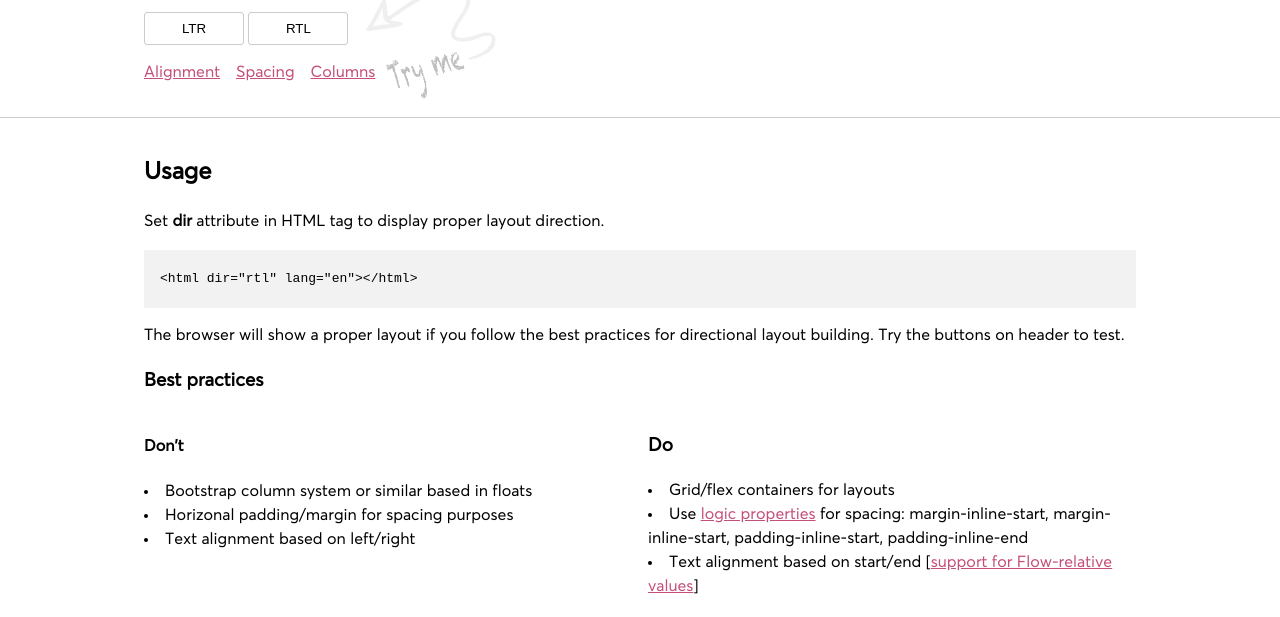
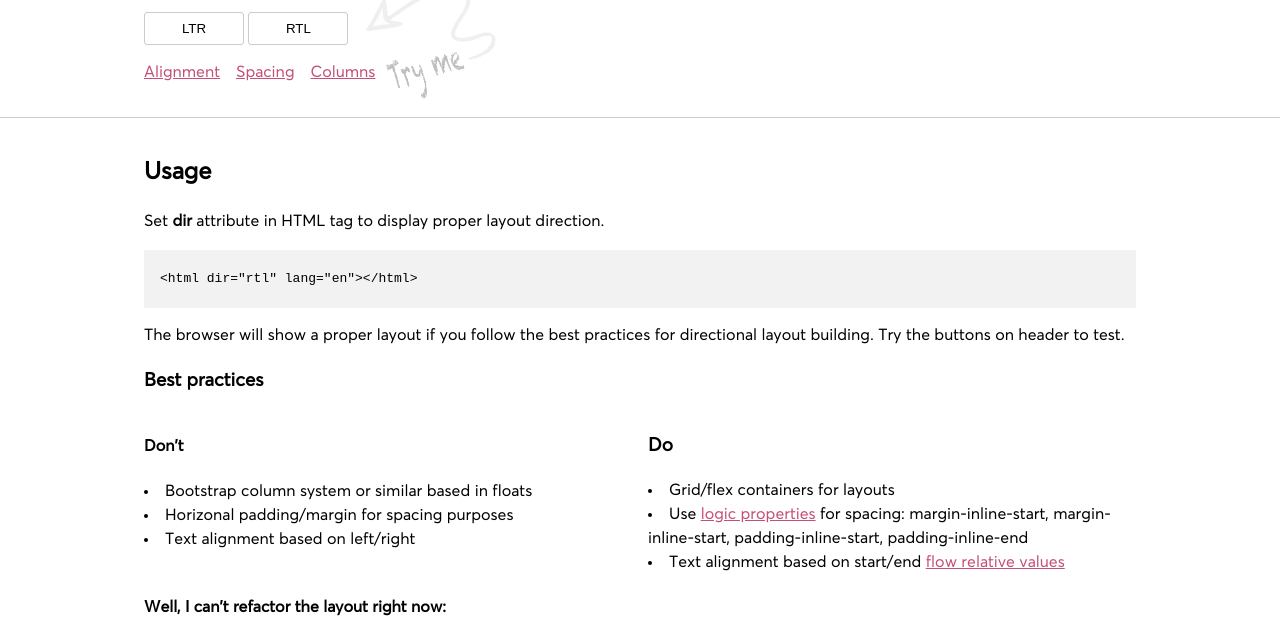
Before and after one commit to nabaroa/rtl-layout, a website: page index.html in a window 1280 px wide. Shown: the part 111-728 px from the top of the page. Drawn offline with Linux system fonts and the light colour scheme.

Commit message:
Update copy

```diff
--- a/index.html
+++ b/index.html
@@ -49,7 +49,7 @@
           <ul>
             <li>Grid/flex containers for layouts</li>
             <li>Use <a href="https://developer.mozilla.org/en-US/docs/Web/CSS/CSS_Logical_Properties#properties_for_margins_borders_and_padding"> logic properties</a> for spacing: margin-inline-start, margin-inline-start, padding-inline-start, padding-inline-end</li>
-            <li>Text alignment based on start/end [<a href="https://caniuse.com/mdn-css_properties_text-align_flow_relative_values_start_and_end">support for Flow-relative values</a>]</li>
+            <li>Text alignment based on start/end <a href="https://developer.mozilla.org/en-US/docs/Web/CSS/text-align">flow relative values</a></li>
           </ul>
         </div>
       </div>
```
